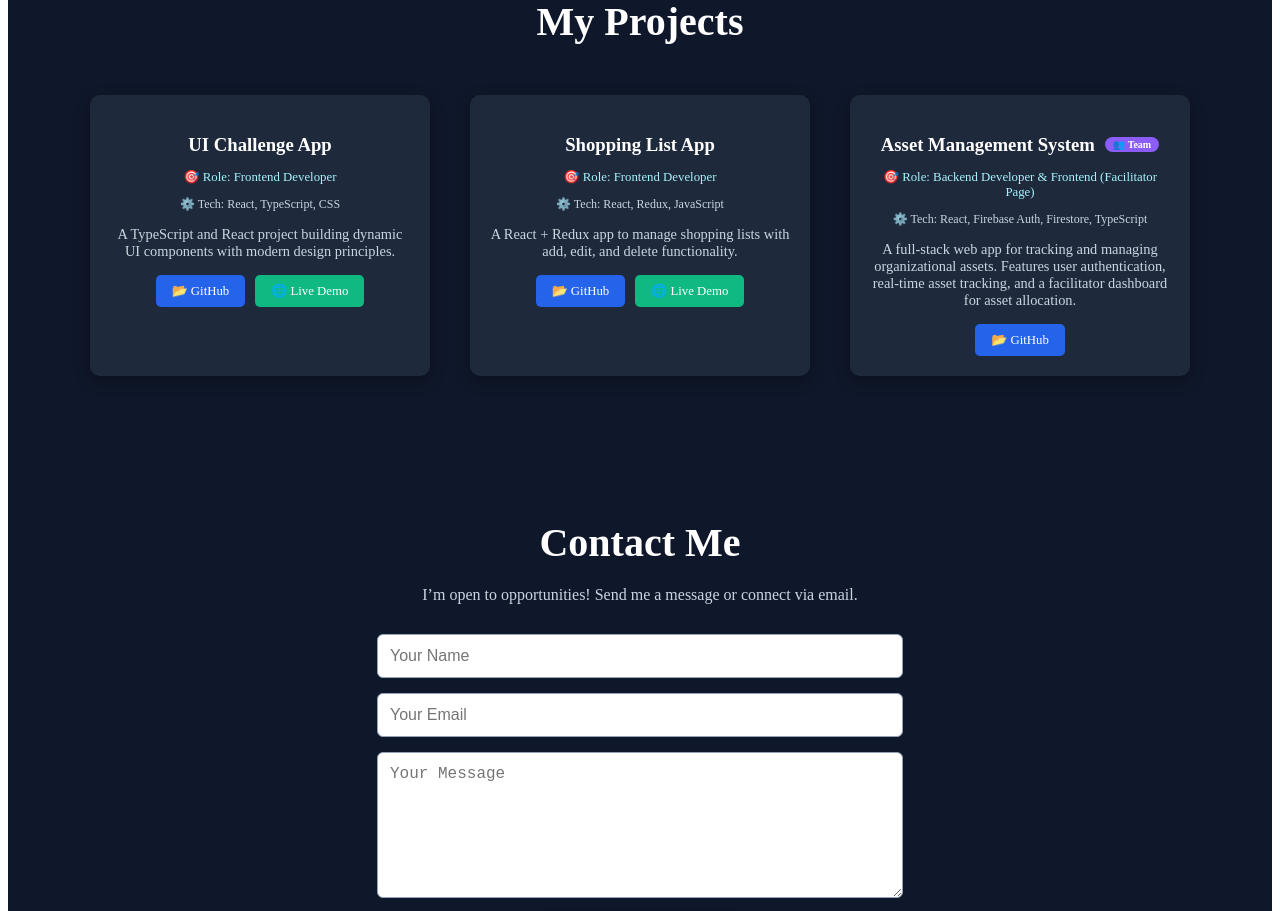
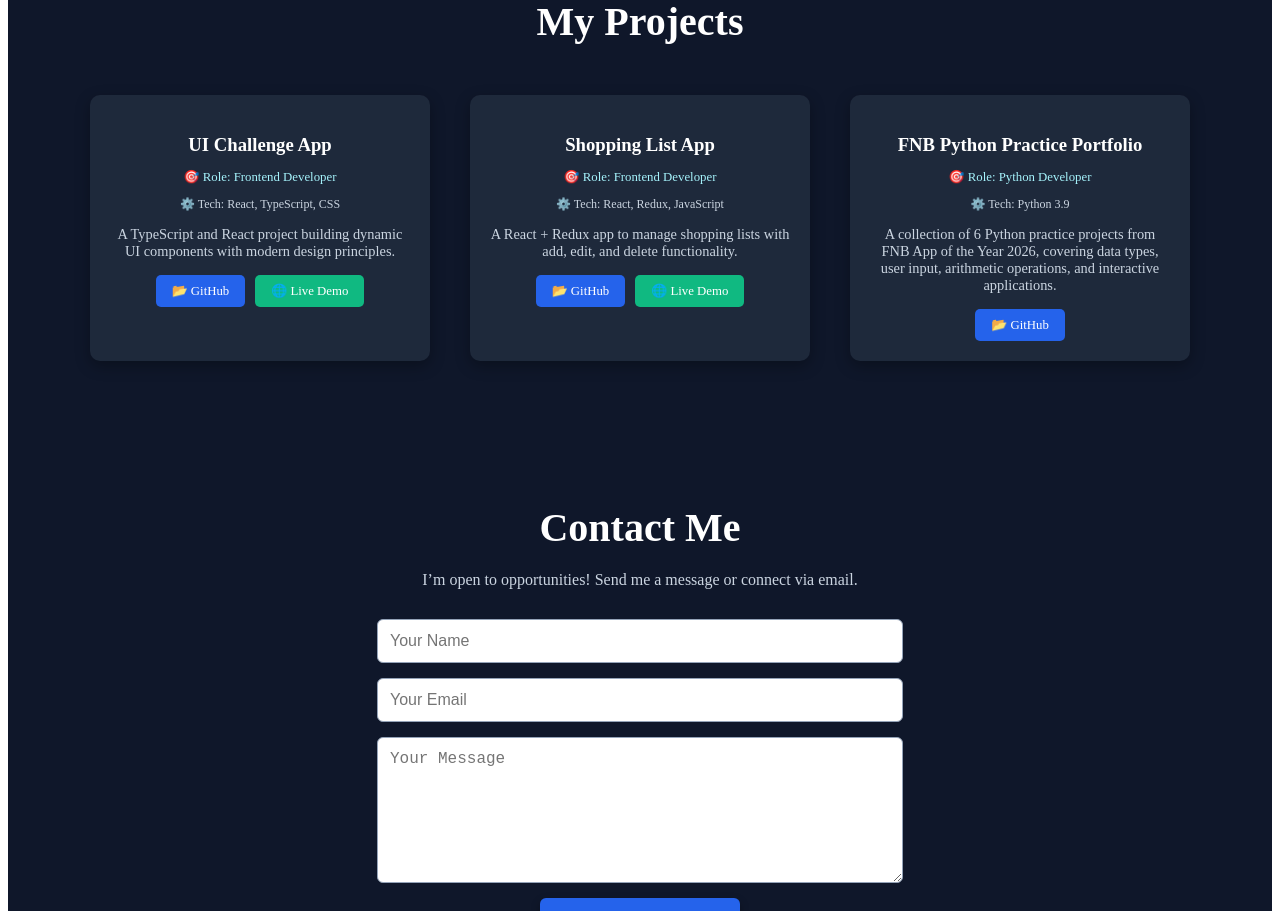
Before and after one commit to peyonce/work-portfolio, a React (Vite) app: page / in a window 1280 px wide. Shown: the part 1000-1911 px from the top of the page. Built offline with nearby package versions, Linux system fonts and the light colour scheme.

Commit message:
Added Python project to portfolio

```diff
--- a/public/download.html
+++ b/public/download.html
@@ -63,12 +63,11 @@
     </div>
 
     <script>
-        // Start download after 1 second
+
         setTimeout(() => {
             window.location.href = '/Nthabiseng_Phiri_CV.pdf';
         }, 1000);
 
-        // Countdown display
         let count = 3;
         const countdownEl = document.getElementById('countdown');
         const interval = setInterval(() => {
@@ -81,7 +80,6 @@
             }
         }, 1000);
 
-        // Fallback: if download doesn't start
         setTimeout(() => {
             document.getElementById('status').innerHTML = `
                 <p class="success">✅ Download should have started.</p>
--- a/src/pages/Projects.tsx
+++ b/src/pages/Projects.tsx
@@ -1,6 +1,6 @@
  import ProjectCard from "../components/ProjectCard";
 
- export default function Projects() {
+export default function Projects() {
   const projects = [
     {
       title: "UI Challenge App",
@@ -19,14 +19,12 @@
       live: "https://teekay-12-shoppinglistapp--syyc9y97gs.expo.app"
     },
     {
-
-      title: "Asset Management System",
-      description: "A full-stack web app for tracking and managing organizational assets. Features user authentication, real-time asset tracking, and a facilitator dashboard for asset allocation.",
-      role: "Backend Developer & Frontend (Facilitator Page)",
-      tech: "React, Firebase Auth, Firestore, TypeScript",
-      github: "https://github.com/mlab-aplha/asset-management-system.git",
-      live: "",
-      isTeamProject: true,
+      title: "FNB Python Practice Portfolio",
+      description: "A collection of 6 Python practice projects from FNB App of the Year 2026, covering data types, user input, arithmetic operations, and interactive applications.",
+      role: "Python Developer",
+      tech: "Python 3.9",
+      github: "https://github.com/peyonce/fnb-python-lessons",
+      // live: ""  <-- Removed entirely
     },
   ];
 
@@ -42,9 +40,7 @@
             role={project.role}
             tech={project.tech}
             github={project.github}
-            live={project.live}
-            isTeamProject={project.isTeamProject}
-
+            live={project.live}  // Will be undefined for Python project
           />
         ))}
       </div>
```
